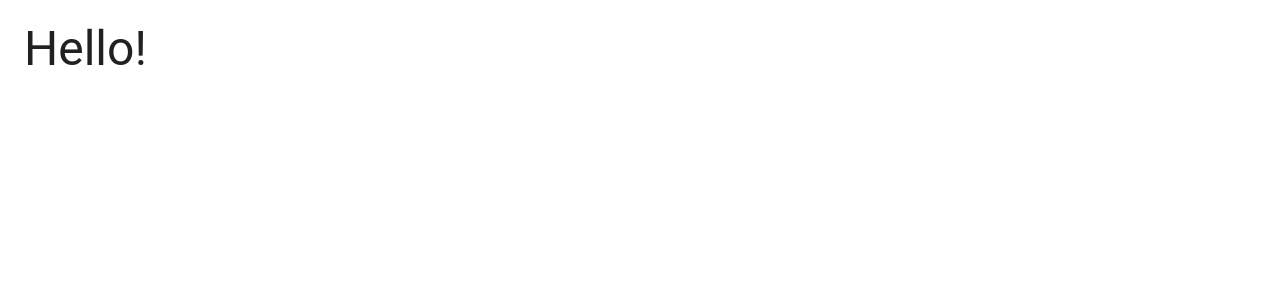
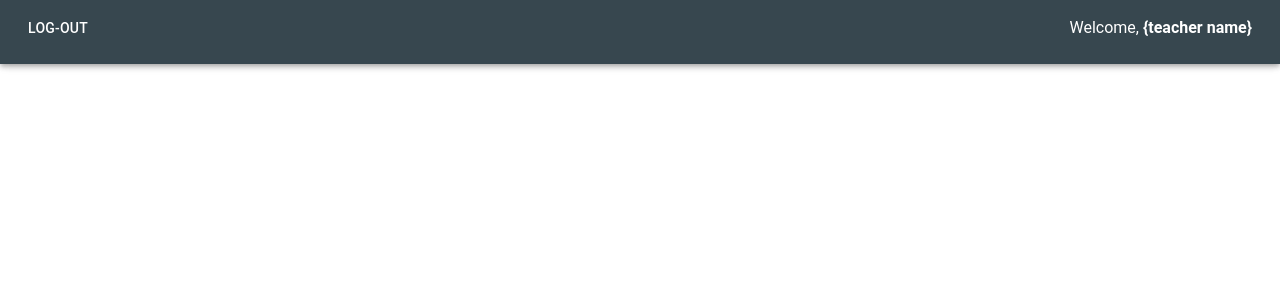
Before and after one commit to rafael-lua/teacher-dashboard, a Vue app: page /dashboard in a window 1280 px wide. Shown: the top 300 px of the page. Built offline with nearby package versions, Linux system fonts and the light colour scheme.

Commit message:
add main nav bar setup

```diff
--- a/src/views/Dashboard.vue
+++ b/src/views/Dashboard.vue
@@ -1,6 +1,13 @@
 <template>
   <v-container fluid>
-    <p class="text-h3">Hello!</p>
+    <v-app-bar color="blue-grey darken-3 white--text" app>
+      <v-container fill-height fluid class="d-flex justify-space-between">
+        <p class="text-uppercase font-weight-medium text-body-2">log-out</p>
+        <p class="font-weight-regular">
+          Welcome, <span class="font-weight-bold">{teacher name}</span>
+        </p>
+      </v-container>
+    </v-app-bar>
   </v-container>
 </template>
 
```
